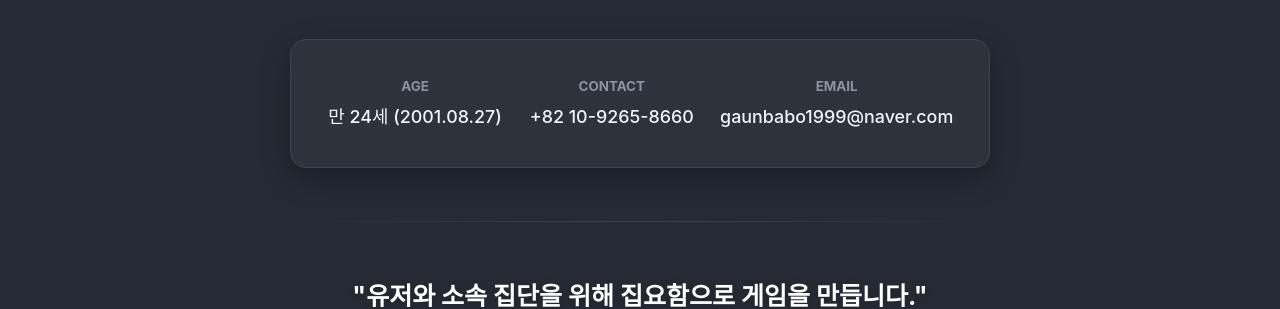
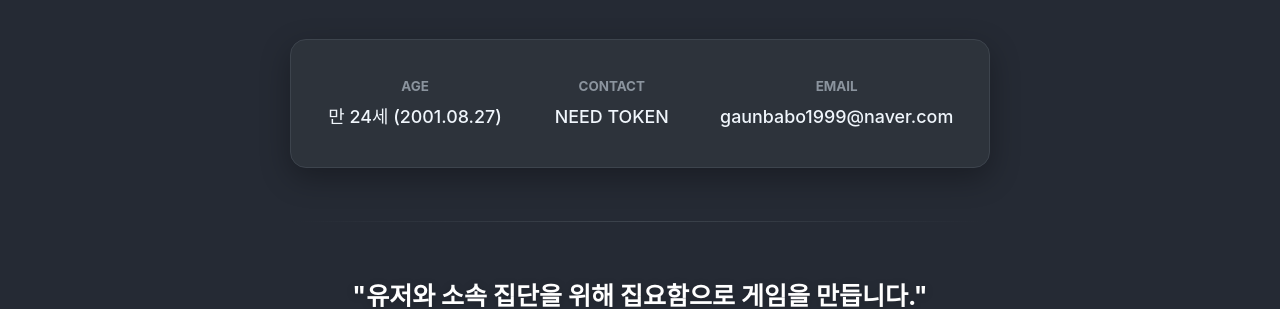
Before and after one commit to NightWish-0827/NightWish-0827.github.io, a Jekyll site: the page built from about.md, in a window 1280 px wide. Shown: the part 326-635 px from the top of the page. Built offline with Jekyll 4.4.1, drawn with Linux system fonts in a browser that asks for light colours; cached includes are drawn as plain includes.

Commit message:
Update about.md

```diff
--- a/about.md
+++ b/about.md
@@ -19,7 +19,7 @@ permalink: /about/
     </div>
     <div class="info-item">
       <span class="label">CONTACT</span>
-      <span class="value">+82 10-9265-8660</span>
+      <span class="value">NEED TOKEN</span>
     </div>
     <div class="info-item">
       <span class="label">EMAIL</span>
```
